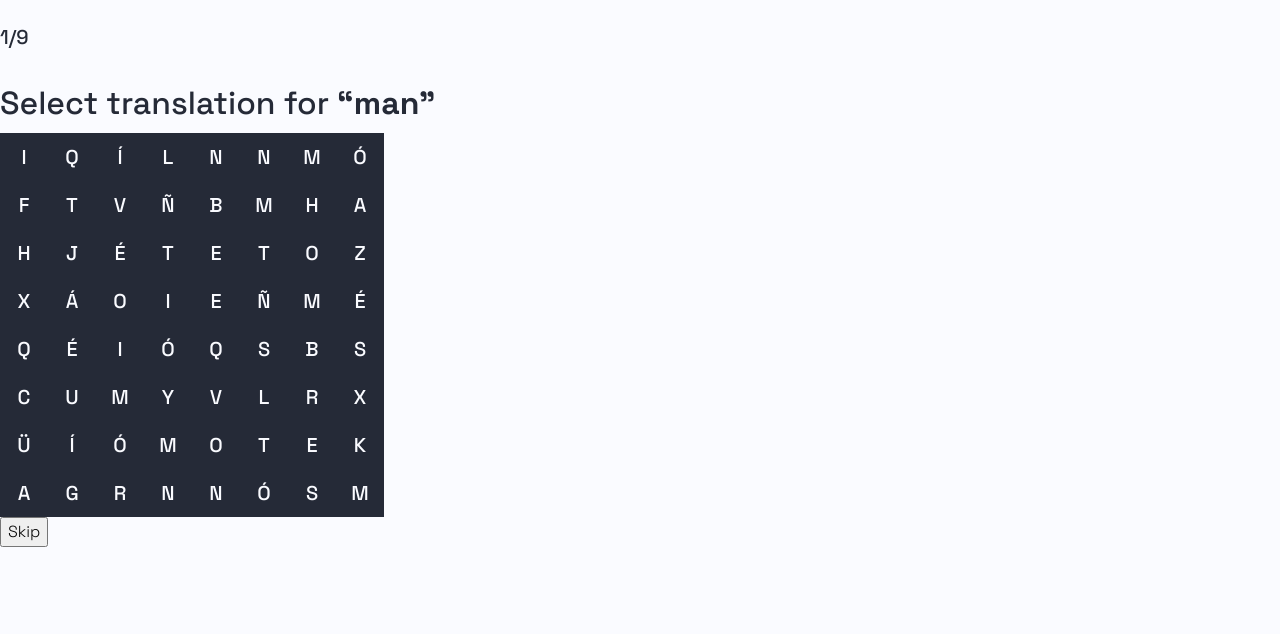
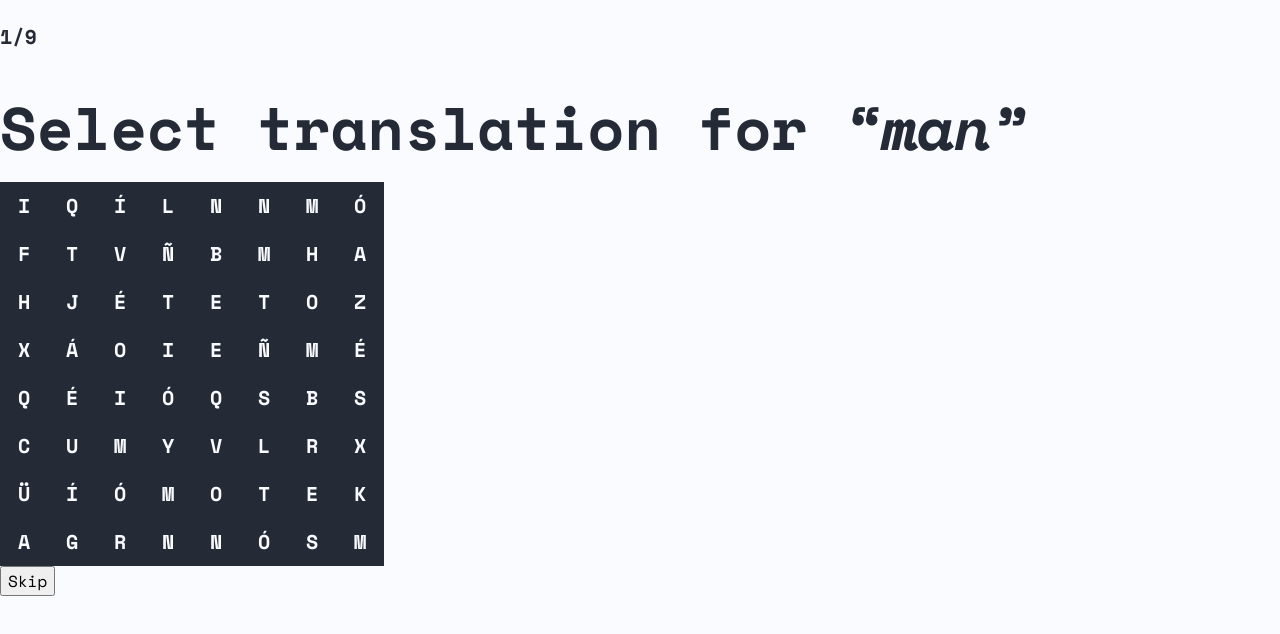
Before and after one commit to hesambayat/traducir, a React (Create React App) app: page / in a window 1280 px wide. Shown: the top 634 px of the page. Built offline with nearby package versions, Linux system fonts and the light colour scheme.

Commit message:
:lipstick: Replace font face and update typography

```diff
--- a/public/index.html
+++ b/public/index.html
@@ -26,7 +26,7 @@
     -->
     <link rel="preconnect" href="https://fonts.googleapis.com">
     <link rel="preconnect" href="https://fonts.gstatic.com" crossorigin>
-    <link href="https://fonts.googleapis.com/css2?family=Space+Grotesk:wght@300;500;700&family=Space+Mono:wght@700&display=swap" rel="stylesheet">
+    <link href="https://fonts.googleapis.com/css2?family=Space+Grotesk:wght@300;500;700&family=Space+Mono:ital,wght@0,400;0,700;1,700&display=swap" rel="stylesheet">
     <title>React App</title>
   </head>
   <body>
--- a/src/styles/typography.css
+++ b/src/styles/typography.css
@@ -18,6 +18,7 @@ button {
 b,
 strong {
   font-weight: var(--font-weight-black);
+  font-style: italic;
 }
 
 h1,
@@ -33,8 +34,8 @@ h6 {
 }
 
 h1 {
-  font-size: 2rem;
-  line-height: 1.1;
+  font-size: 3.75rem;
+  line-height: 1.4;
   margin-top: 2.25rem;
 }
 
--- a/src/styles/variables.css
+++ b/src/styles/variables.css
@@ -22,8 +22,8 @@
 
 /* Typography */
 :root {
-  --font-family: "Space Grotesk", -apple-system, system-ui, "Helvetica Neue", Helvetica, "Segoe UI", Roboto, "Apple Color Emoji", "Segoe UI Emoji", sans-serif;
-  --font-weight-regular: 300;
-  --font-weight-bold: 500;
+  --font-family: "Space Mono", -apple-system, system-ui, "Helvetica Neue", Helvetica, "Segoe UI", Roboto, "Apple Color Emoji", "Segoe UI Emoji", sans-serif;
+  --font-weight-regular: 400;
+  --font-weight-bold: 700;
   --font-weight-black: 700;
 }
```
